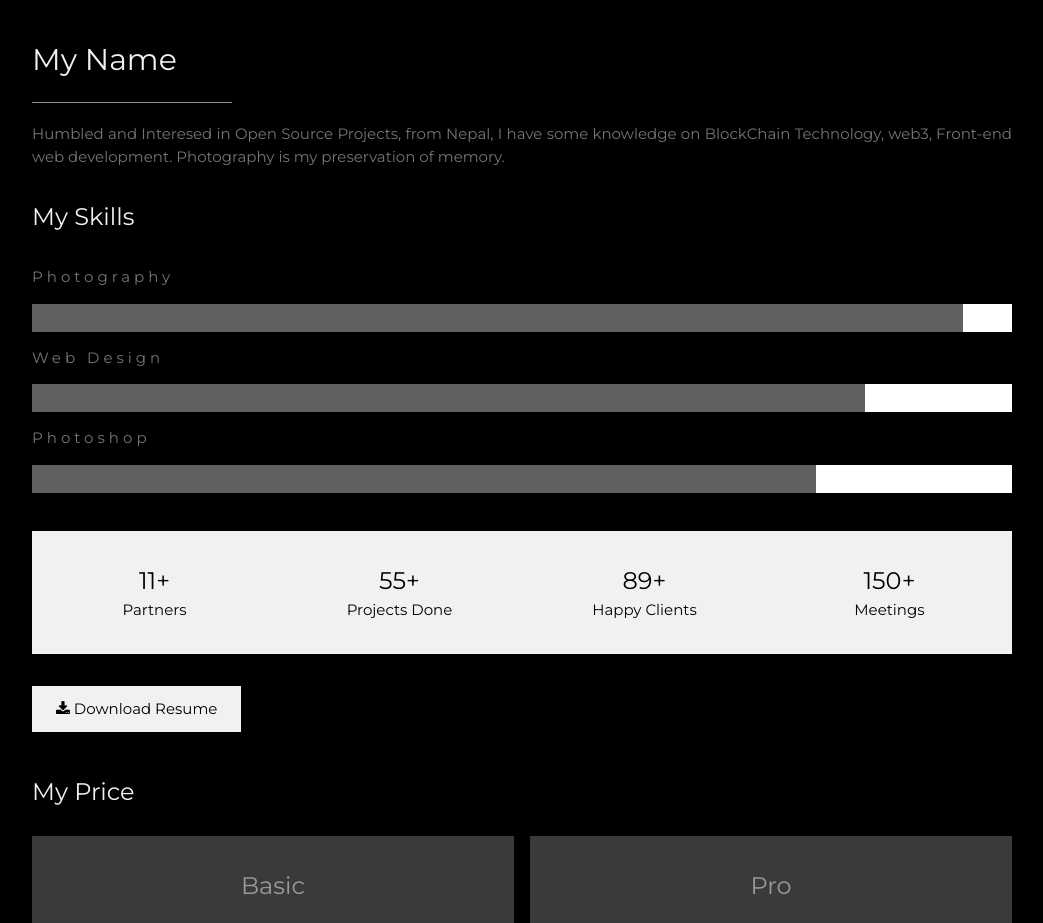
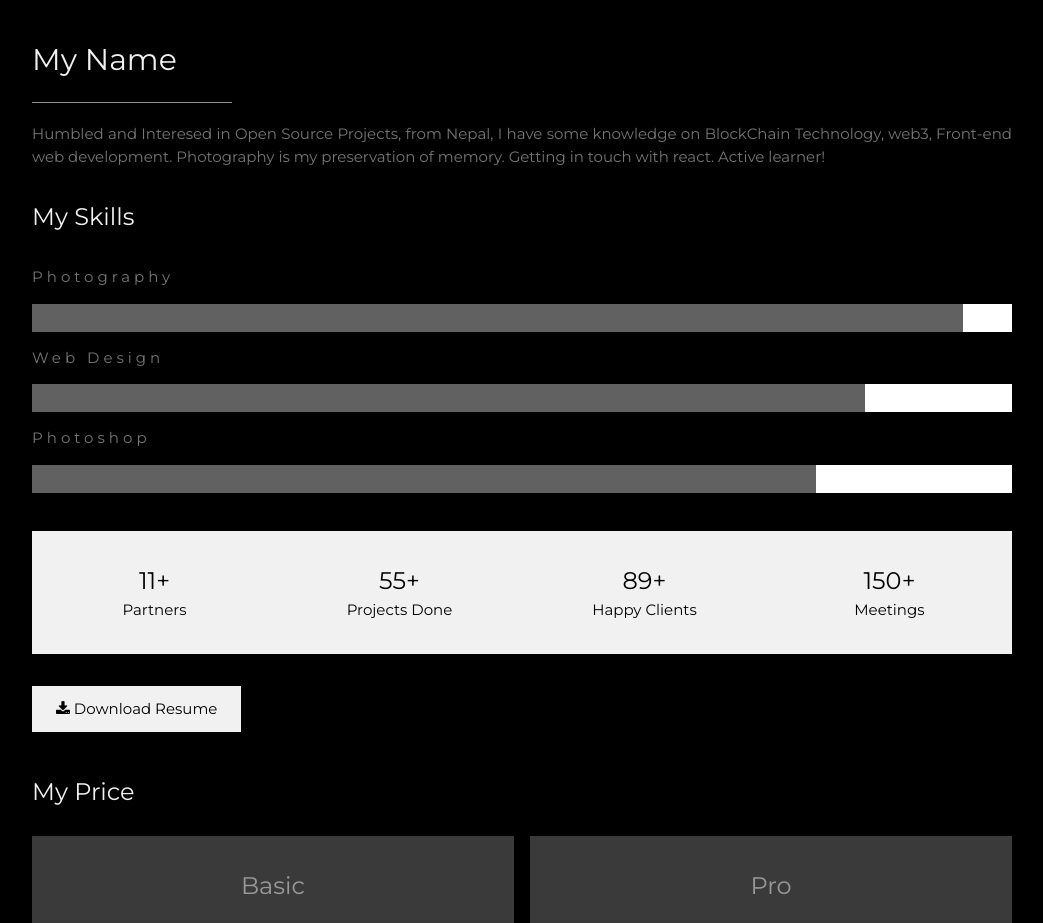
Before and after one commit to ankitrayamajhi/mySite, a plain HTML site: page index.html in a window 1280 px wide. Shown: the part 1380-2303 px from the top of the page, without its empty margins (178-1221 px from the left). Drawn offline with nearby package versions, Linux system fonts and the light colour scheme.

Commit message:
little change made!

```diff
--- a/index.html
+++ b/index.html
@@ -57,6 +57,7 @@
             <h2 class="w3-text-light-grey">My Name</h2>
             <hr style="width:200px" class="w3-opacity">
             <p>Humbled and Interesed in Open Source Projects, from Nepal, I have some knowledge on BlockChain Technology, web3, Front-end web development. Photography is my preservation of memory.
+                Getting in touch with react. Active learner!
             </p>
             <h3 class="w3-padding-16 w3-text-light-grey">My Skills</h3>
             <p class="w3-wide">Photography</p>
```
Also changed, not shown: improve.txt (added).
